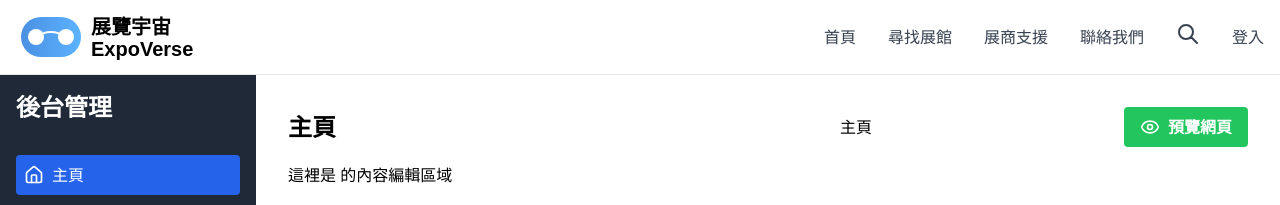
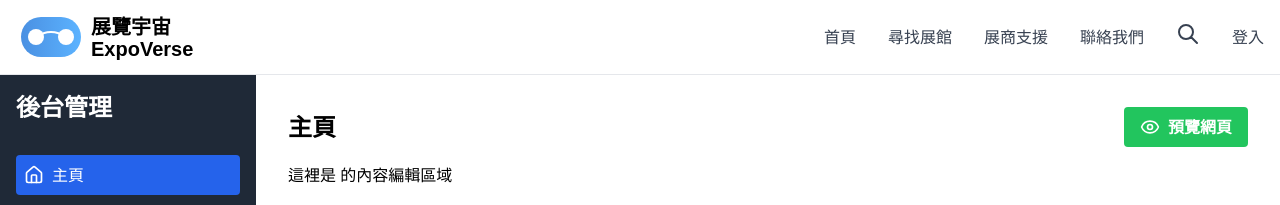
Before and after one commit to watson050308/franchise-web, a Vue app in the folder frontend/: page /app-management in a window 1280 px wide. Shown: the top 205 px of the page. Built offline with nearby package versions, Linux system fonts and the light colour scheme.

Commit message:
modify ManageMainContent.vue

```diff
--- a/frontend/src/components/ManageMainContent.vue
+++ b/frontend/src/components/ManageMainContent.vue
@@ -2,11 +2,7 @@
 <template>
     <div class="flex-1 p-8">
       <div class="flex justify-between items-center mb-4">
-        <h2 class="text-2xl font-bold">{{ activeTab }}</h2><br>
-        <div>
-          {{ activeTab }}
-
-        </div>
+        <h2 class="text-2xl font-bold">{{ activeTab }}</h2>
         <button
           class="bg-green-500 hover:bg-green-600 text-white font-bold py-2 px-4 rounded flex items-center"
           @click="isPreviewOpen = true"
@@ -43,7 +39,6 @@ export default {
         case '關於品牌':
           return ManageFranchiseAbout;
 
-
         case '廠商資訊':
           return VendorInfoForm;
         default:
--- a/frontend/src/components/ui/franchise/ManageFranchiseAbout.vue
+++ b/frontend/src/components/ui/franchise/ManageFranchiseAbout.vue
@@ -1,5 +1,4 @@
 <template>
-  這是測試
   <div class="container mx-auto p-4">
     <EditableArea
       v-model="content"
```
